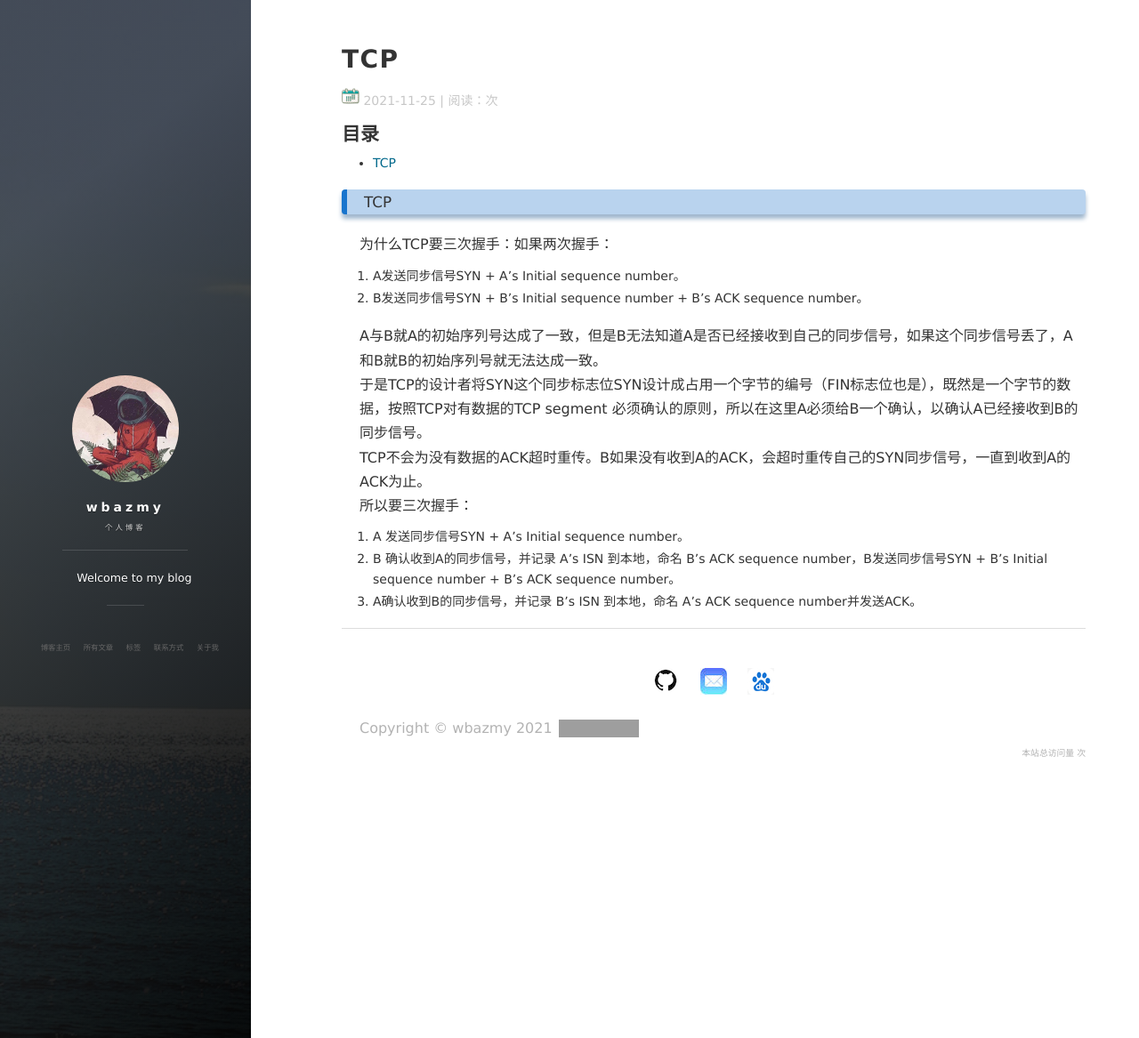
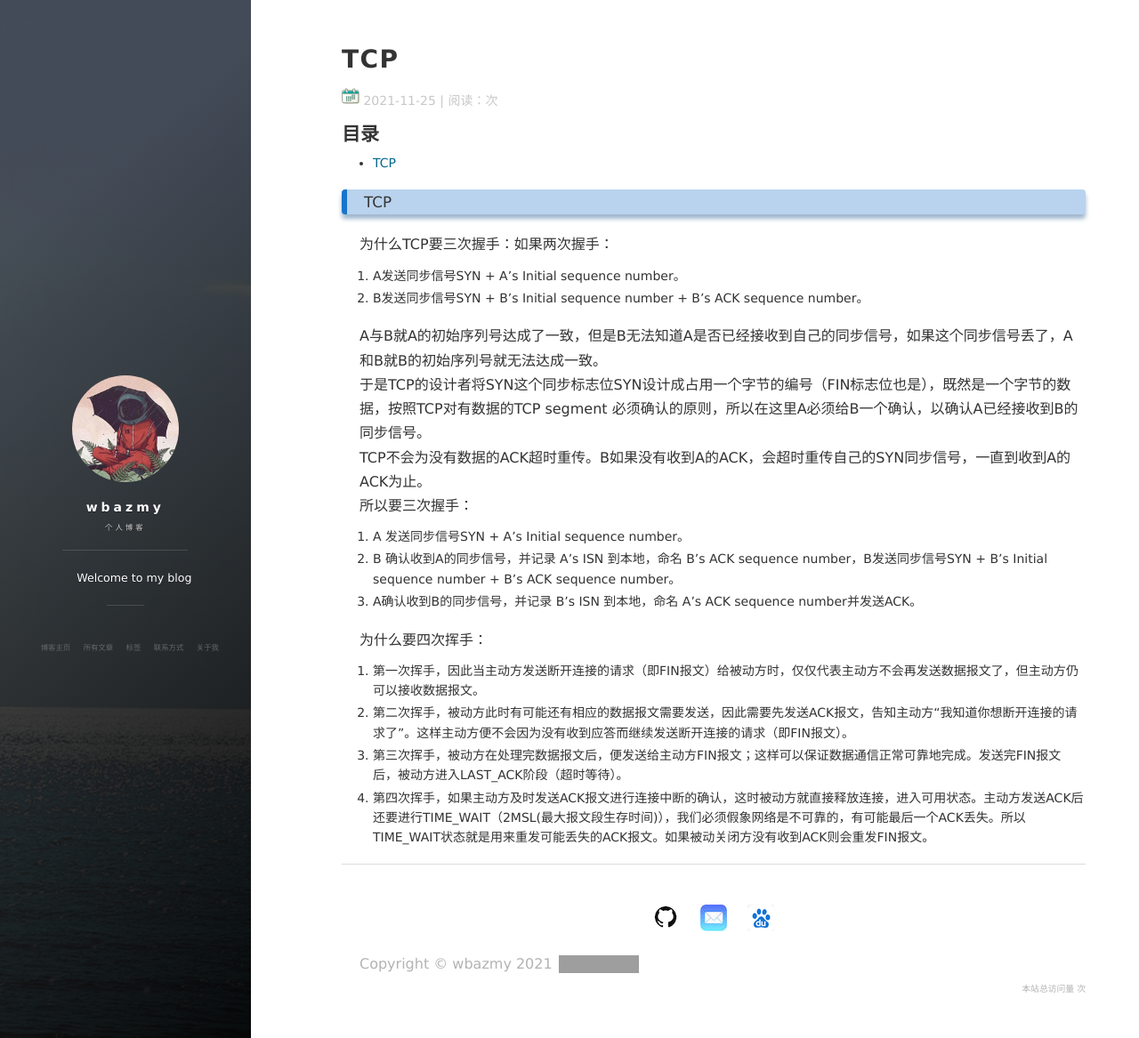
Before and after one commit to wbazmy/wbazmy.github.io, a Jekyll site: the page built from _posts/2021-11-25-TCP.md, in a window 1280 px wide and 1167 px high. Shown: the whole window at 89% size. Built offline with Jekyll 4.4.1, drawn with Linux system fonts in a browser that asks for light colours; nearby versions of some CDN libraries; comment, search, counter and statistics services are not loaded; grey boxes are pictures that could not be loaded.

Commit message:
Update 2021-11-25-TCP.md

```diff
--- a/_posts/2021-11-25-TCP.md
+++ b/_posts/2021-11-25-TCP.md
@@ -16,3 +16,9 @@ TCP不会为没有数据的ACK超时重传。B如果没有收到A的ACK，会超
 1. A 发送同步信号SYN + A's Initial sequence number。
 2. B 确认收到A的同步信号，并记录 A's ISN 到本地，命名 B's ACK sequence number，B发送同步信号SYN + B's Initial sequence number + B's ACK sequence number。
 3. A确认收到B的同步信号，并记录 B's ISN 到本地，命名 A's ACK sequence number并发送ACK。
+
+为什么要四次挥手：
+1. 第一次挥手，因此当主动方发送断开连接的请求（即FIN报文）给被动方时，仅仅代表主动方不会再发送数据报文了，但主动方仍可以接收数据报文。
+2. 第二次挥手，被动方此时有可能还有相应的数据报文需要发送，因此需要先发送ACK报文，告知主动方“我知道你想断开连接的请求了”。这样主动方便不会因为没有收到应答而继续发送断开连接的请求（即FIN报文）。
+3. 第三次挥手，被动方在处理完数据报文后，便发送给主动方FIN报文；这样可以保证数据通信正常可靠地完成。发送完FIN报文后，被动方进入LAST_ACK阶段（超时等待）。
+4. 第四次挥手，如果主动方及时发送ACK报文进行连接中断的确认，这时被动方就直接释放连接，进入可用状态。主动方发送ACK后还要进行TIME_WAIT（2MSL(最大报文段生存时间)），我们必须假象网络是不可靠的，有可能最后一个ACK丢失。所以TIME_WAIT状态就是用来重发可能丢失的ACK报文。如果被动关闭方没有收到ACK则会重发FIN报文。
```
